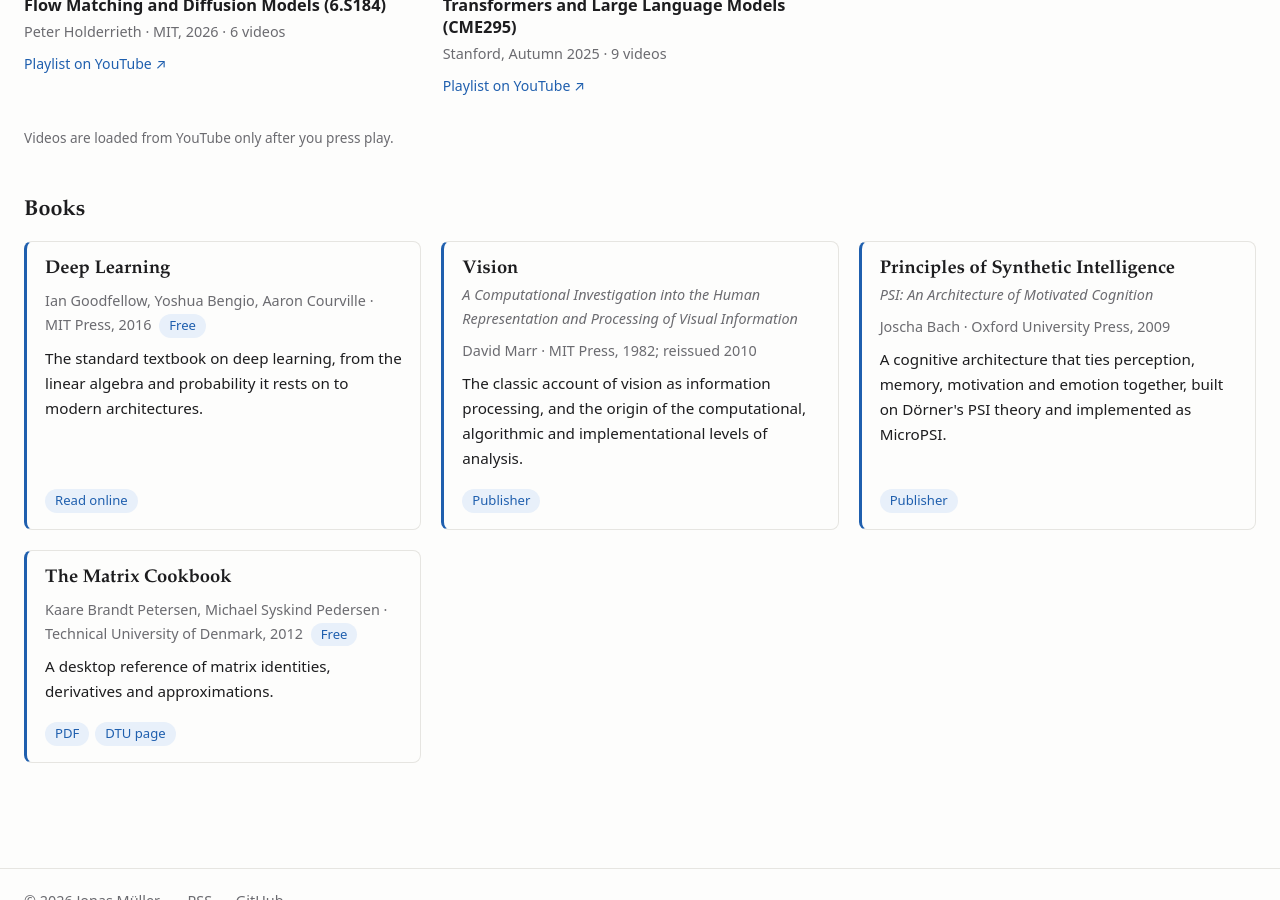
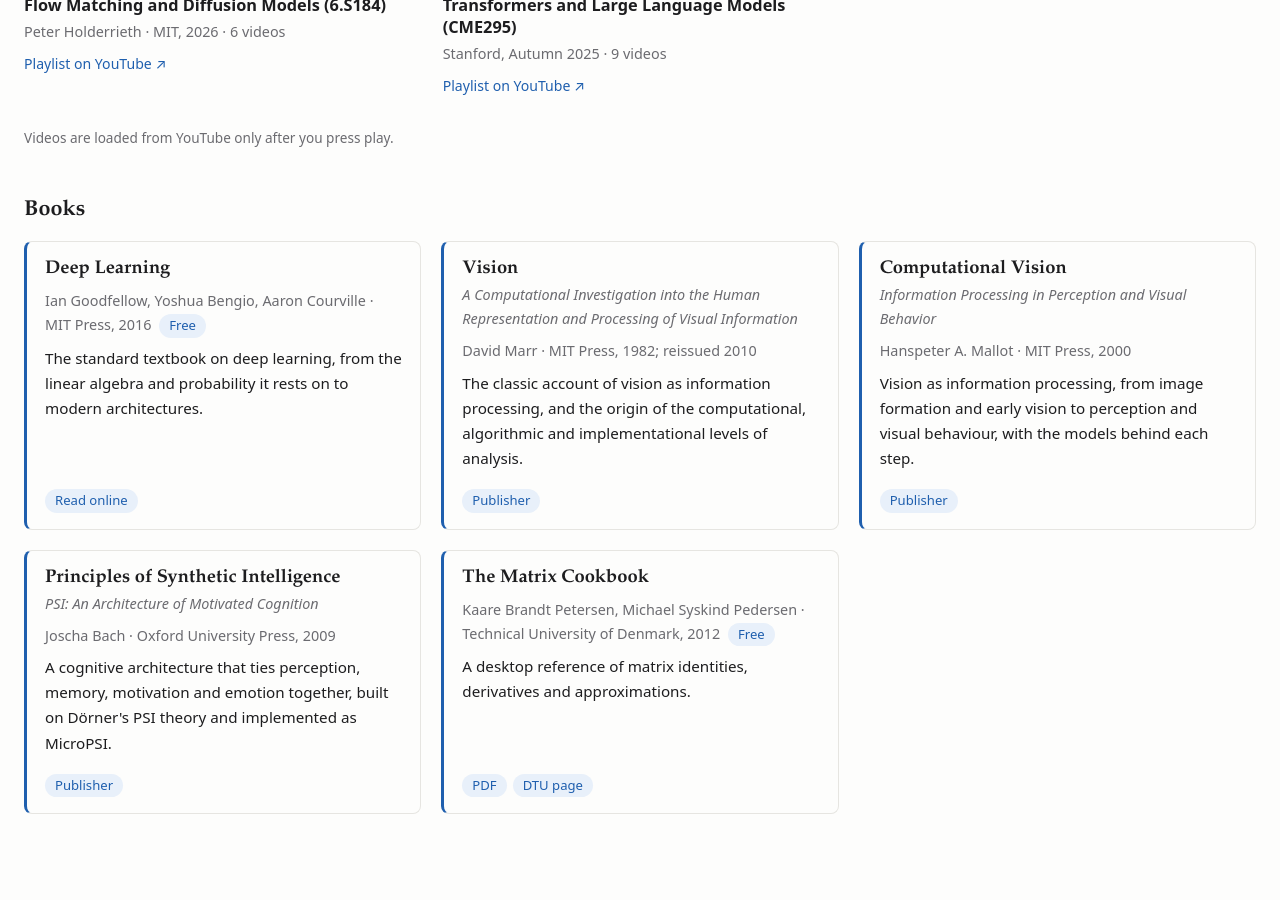
Before and after one commit to jonasmueler/jonasmueler.github.io, a Jekyll site: the page built from materials.md, in a window 1280 px wide and 900 px high, scrolled down 1285 px. Built offline with Jekyll 4.4.1, drawn with Linux system fonts in a browser that asks for light colours.

Commit message:
Add Mallot's Computational Vision; NeurIPS 2026 position paper

```diff
--- a/_data/books.yml
+++ b/_data/books.yml
@@ -16,6 +16,14 @@
   links:
     "Publisher": "https://doi.org/10.7551/mitpress/9780262514620.001.0001"
 
+- title: "Computational Vision"
+  subtitle: "Information Processing in Perception and Visual Behavior"
+  authors: "Hanspeter A. Mallot"
+  published: "MIT Press, 2000"
+  note: "Vision as information processing, from image formation and early vision to perception and visual behaviour, with the models behind each step."
+  links:
+    "Publisher": "https://direct.mit.edu/books/monograph/4724/Computational-VisionInformation-Processing-in"
+
 - title: "Principles of Synthetic Intelligence"
   subtitle: "PSI: An Architecture of Motivated Cognition"
   authors: "Joscha Bach"
--- a/_data/publications.yml
+++ b/_data/publications.yml
@@ -10,6 +10,11 @@
   links:
     arxiv: "https://arxiv.org/abs/2608.09579"
     pdf: "https://arxiv.org/pdf/2608.09579"
+
+- title: "AI Behavioral Evaluation Should Be Grounded in Psychophysics Across Marr's Levels"
+  authors: "**Jonas Leo Müller**, Bernhard Egger, Marco Valentino, Pasquale Minervini, Antonio Rizzo, Björn Eskofier, Dario Zanca"
+  venue: "Conference on Neural Information Processing Systems (NeurIPS), Position Paper Track, to appear"
+  year: 2026
 
 - title: "Learning Biomechanically Plausible Human Motion from Sparse Radar Point Clouds"
   authors: "**Jonas Leo Mueller**, Markus Gambietz, Alexander Weiss, Daniel Krauss, Bjoern M. Eskofier"
```
